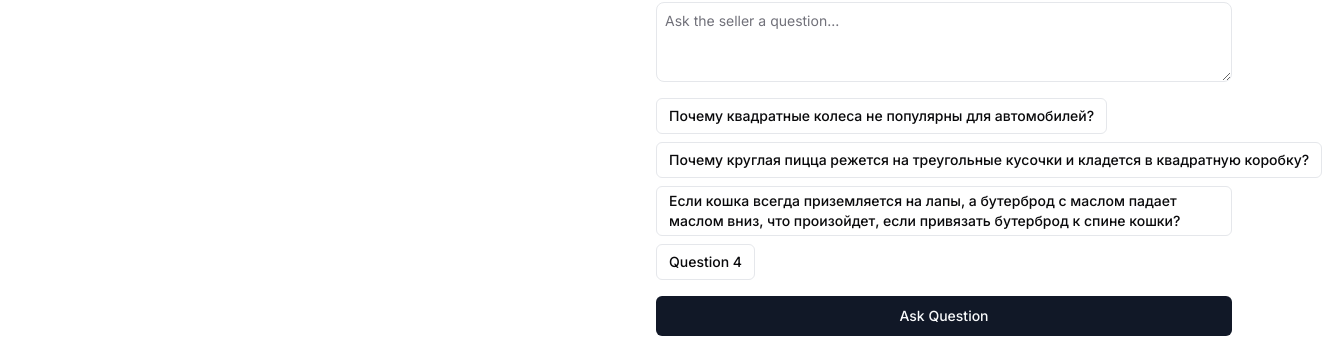
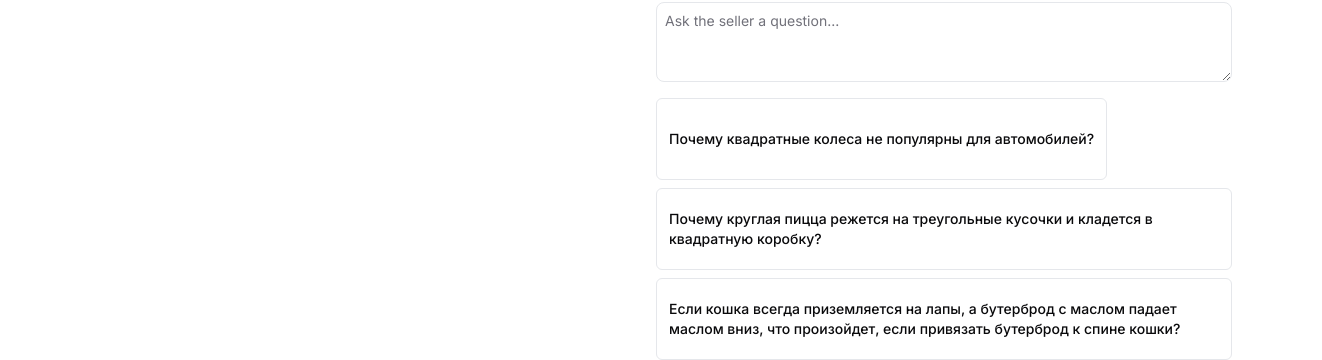
Before and after one commit to Sergeydigl3/neavito-nextjs, a Next.js app: page /product/0 in a window 1280 px wide. Shown: the part 498-858 px from the top of the page, 1322 px wide, since content can reach past the window. Built offline with nearby package versions, Linux system fonts and the light colour scheme.

Commit message:
fixed questions

```diff
--- a/src/components/component/product-card-page.tsx
+++ b/src/components/component/product-card-page.tsx
@@ -85,16 +85,18 @@ export const ProductCardPage: React.FC<{ suggestedProducts: ProductCardProps[],
                   onChange={(e) => setQuestion(e.target.value)}
                 />
                 <div className="flex flex-wrap gap-2 mb-4 ">
-                  <Button className="sm" size="sm" variant="outline" onClick={() => handleQuestionClick('Почему квадратные колеса не популярны для автомобилей?')}>
-                    Почему квадратные колеса не популярны для автомобилей?
+                  <Button className="py-10" size="sm" variant="outline" onClick={() => handleQuestionClick('Почему квадратные колеса не популярны для автомобилей?')}>
+                    <span className="w-full text-left whitespace-normal">Почему квадратные колеса не популярны для автомобилей?</span>
+
                   </Button>
-                  <Button size="sm" variant="outline" onClick={() => handleQuestionClick('Почему круглая пицца режется на треугольные кусочки и кладется в квадратную коробку?')}>
-                    Почему круглая пицца режется на треугольные кусочки и кладется в квадратную коробку?
+                  <Button className="py-10" size="sm" variant="outline" onClick={() => handleQuestionClick('Почему круглая пицца режется на треугольные кусочки и кладется в квадратную коробку?')}>
+                    <span className="w-full text-left whitespace-normal">Почему круглая пицца режется на треугольные кусочки и кладется в квадратную коробку?</span>
+
                   </Button>
-                  <Button className="py-6" size="sm" variant="outline" onClick={() => handleQuestionClick('Если кошка всегда приземляется на лапы, а бутерброд с маслом падает маслом вниз, что произойдет, если привязать бутерброд к спине кошки?')}>
+                  <Button className="py-10" size="sm" variant="outline" onClick={() => handleQuestionClick('Если кошка всегда приземляется на лапы, а бутерброд с маслом падает маслом вниз, что произойдет, если привязать бутерброд к спине кошки?')}>
                     <span className="w-full text-left whitespace-normal">Если кошка всегда приземляется на лапы, а бутерброд с маслом падает маслом вниз, что произойдет, если привязать бутерброд к спине кошки?</span>
                   </Button>
-                  <Button size="sm" variant="outline" onClick={() => handleQuestionClick('Question 4')}>
+                  <Button className="py-10" size="sm" variant="outline" onClick={() => handleQuestionClick('Question 4')}>
                     Question 4
                   </Button>
                 </div>
```
